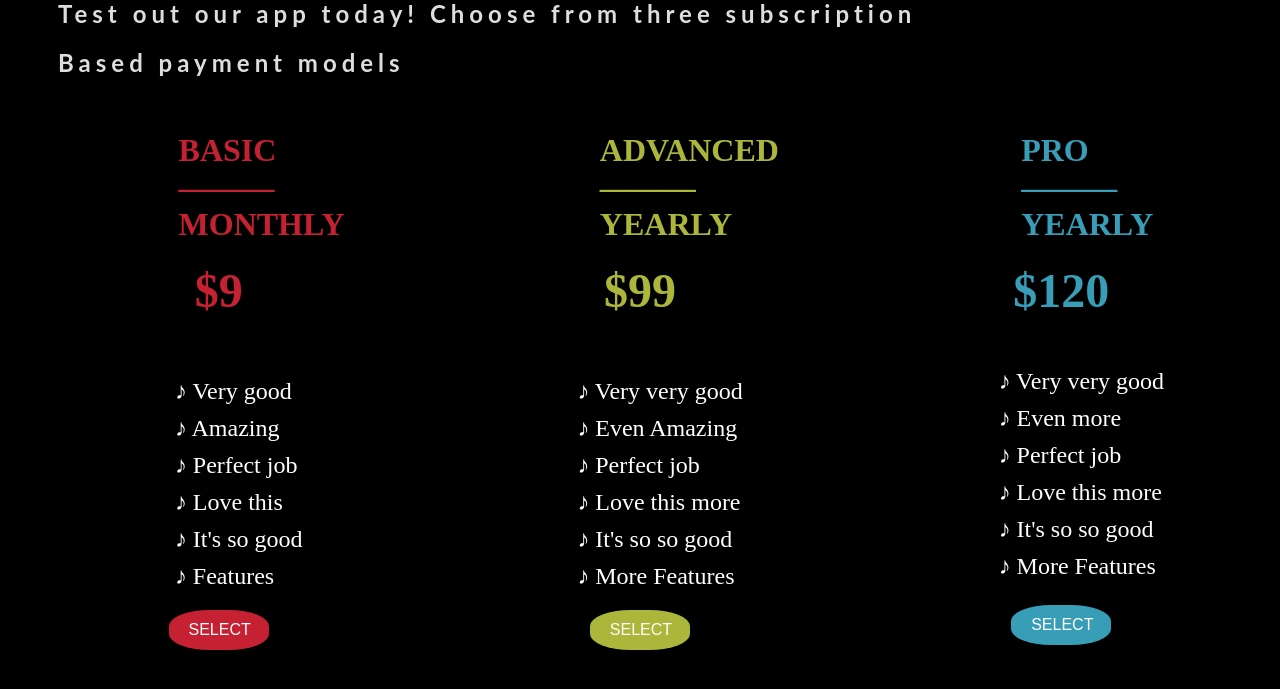
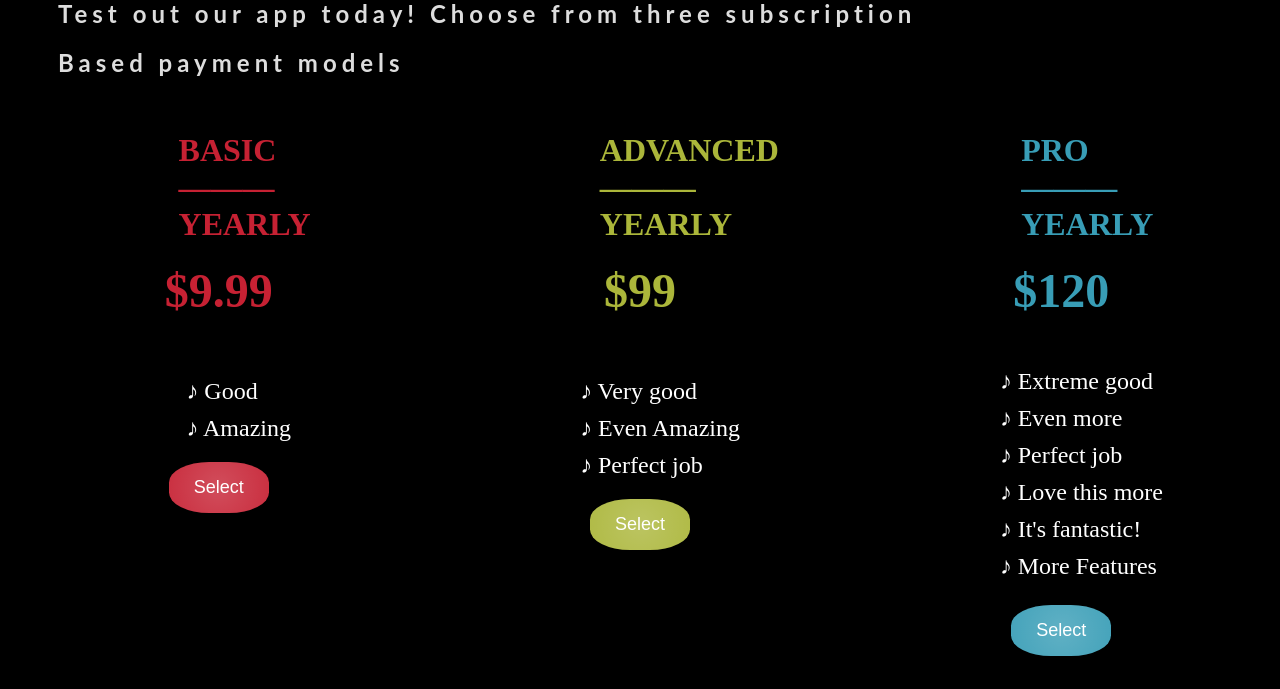
Before and after one commit to XuchenSun/html, a PHP site: page /subpage/web_development/subpage/PricingPage.html in a window 1280 px wide; the page is wider, and only the part inside the window is pictured. Shown: the part 160-849 px from the top of that part. Before the commit the page ends 810 px from the top of that part, so only its background shows below. Run offline with PHP 8.4, Linux system fonts and the light colour scheme.

Commit message:
update codes

```diff
--- a/subpage/web_development/payment.html
+++ b/subpage/web_development/payment.html
@@ -6,8 +6,7 @@
         <title>Payment Page</title>
         <meta name="description" content="">
         <meta name="keywords" content="">
-        <link rel="stylesheet" href="payment.css">
-        <link rel="stylesheet" href="button_test.css">
+
 
     </head>
     <body>
--- a/subpage/web_development/subpage/PricingPage.css
+++ b/subpage/web_development/subpage/PricingPage.css
@@ -35,7 +35,7 @@ li {
 }
 
 .btn {
-    padding: 0 20px;
+    padding: 20px 20px 20px 20px;
     height: 40px;
     font-size: 1em;
     font-weight: 900;
@@ -45,7 +45,49 @@ li {
     background: transparent;
     cursor: pointer;
 }
+.fancy-button {
+    padding: 15px 40px;
+    font-size: 18px;
+    font-weight: bold;
+    color: white;
+    background: linear-gradient(135deg, #6e8efb, #a777e3);
+    border: none;
+    border-radius: 50px;
+    box-shadow: 0 8px 20px rgba(0, 0, 0, 0.3);
+    cursor: pointer;
+    backdrop-filter: blur(10px);
+    transition: all 0.3s ease;
+    position: relative;
+    overflow: hidden;
 
+    /* Flexbox properties for centering */
+    display: flex;
+    justify-content: center; /* Horizontal Alignment */
+    align-items: center;    /* Vertical Alignment */
+}
+
+
+.fancy-button::before {
+    content: '';
+    position: absolute;
+    top: -50%;
+    left: -50%;
+    width: 200%;
+    height: 200%;
+    background: radial-gradient(circle, rgba(255,255,255,0.2), transparent 70%);
+    transform: rotate(45deg);
+    transition: all 0.6s ease;
+}
+
+.fancy-button:hover::before {
+    top: -30%;
+    left: -30%;
+}
+
+.fancy-button:hover {
+    box-shadow: 0 12px 30px rgba(255, 255, 255, 0.3);
+    transform: translateY(-3px);
+}
 .grid {
     display: flex;
 }
--- a/subpage/web_development/subpage/PricingPage.html
+++ b/subpage/web_development/subpage/PricingPage.html
@@ -12,48 +12,42 @@
 <h2 class="h2_main">Based payment models</h2>
 <section id="pricing">
     <div class="product1"  >
-        <div class="level"  >BASIC<br>———<br> MONTHLY </div>
+        <div class="level"  >BASIC<br>———<br> YEARLY </div>
 
 
-        <h2 >$9</h2>
+        <h2 >$9.99</h2>
         <ol>
-            <li>♪ Very good</li>
+            <li>♪ Good</li>
             <li>♪ Amazing</li>
-            <li>♪ Perfect job</li>
-            <li>♪ Love this</li>
-            <li>♪ It's so good</li>
-            <li>♪ Features</li>
+
 
         </ol>
-        <button class="btn" onclick="window.location.href='../payment.html'">Select</button>
+        <button class="fancy-button" style="background: #c62133" onclick="window.location.href='../payment.html'">Select</button>
     </div>
     <div class="product2" id="yearly">
         <div class="level">Advanced<br>———<br> yearly</div>
         <h2>$99</h2>
         <ol>
-            <li>♪ Very very good</li>
+            <li>♪ Very good</li>
             <li>♪ Even Amazing</li>
             <li>♪ Perfect job</li>
-            <li>♪ Love this more</li>
-            <li>♪ It's so so good</li>
-            <li>♪ More Features</li>
 
         </ol>
-        <button class="btn" onclick="window.location.href='../payment.html'">Select</button>
+        <button class="fancy-button" style="background: #abb63a" onclick="window.location.href='../payment.html'">Select</button>
     </div>
     <div class="product3" id="pro">
         <div class="level">Pro<br>———<br> yearly</div>
         <h2>$120</h2>
         <ol>
-            <li>♪ Very very good</li>
+            <li>♪ Extreme good</li>
             <li>♪ Even more</li>
             <li>♪ Perfect job</li>
             <li>♪ Love this more</li>
-            <li>♪ It's so so good</li>
+            <li>♪ It's fantastic! </li>
             <li>♪ More Features</li>
 
         </ol>
-        <button class="btn" onclick="window.location.href='../payment.html'">Select</button>
+        <button class="fancy-button" style="background: #389db6" onclick="window.location.href='../payment.html'">Select</button>
     </div>
 </section>
 
```
